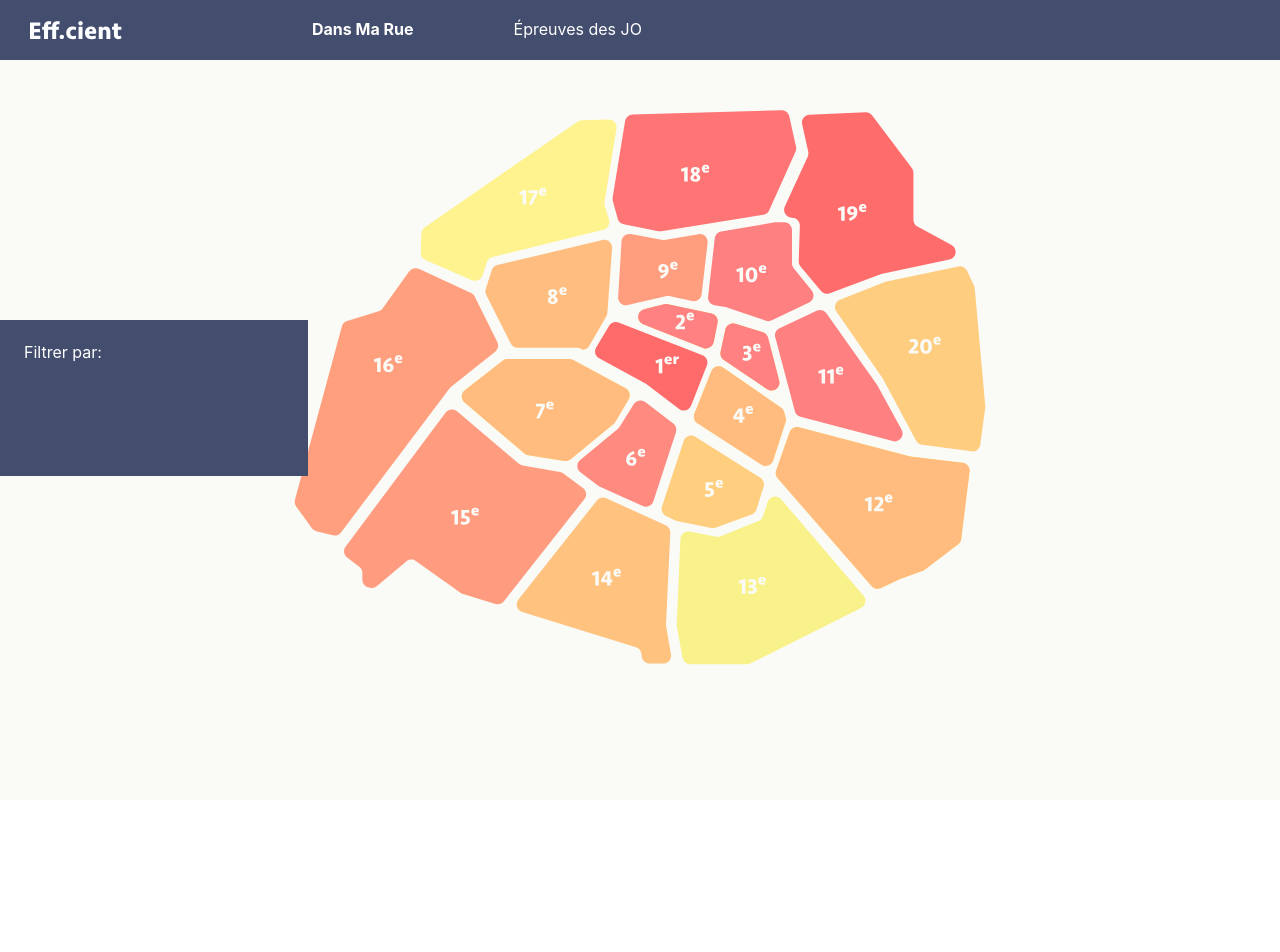
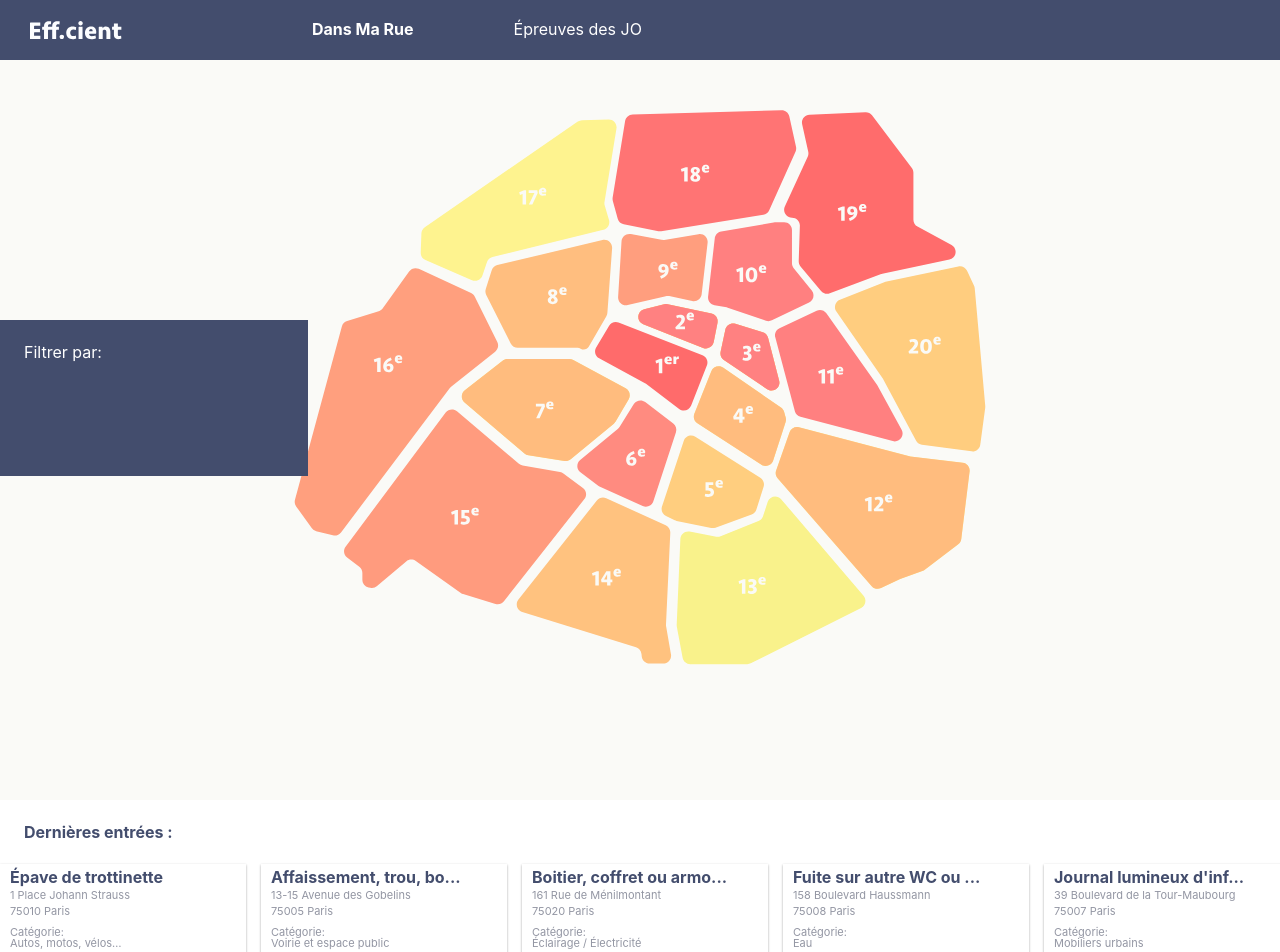
Before and after one commit to MaksymY/hetic-group14-smartcity, a React (Create React App) app: page / in a window 1280 px wide. Shown: the top 952 px of the page. Before the commit the page ends 800 px from the top, so only its background shows below. Built offline with nearby package versions, Linux system fonts and the light colour scheme.

Commit message:
first commit

```diff
--- a/src/App.js
+++ b/src/App.js
@@ -1,5 +1,5 @@
 import React from "react";
-import { Nav } from "./components/Nav";
+import { Nav } from "./components/Nav"
 import { DansMaRue } from "../src/views/DansMaRue";
 import { JoEpreuve } from "../src/views/JoEpreuve";
 import { BrowserRouter as Router, Switch, Route } from "react-router-dom";
--- /dev/null
+++ b/src/components/DansMaRue/ContainerDansMaRue.jsx
@@ -0,0 +1,38 @@
+import React from "react";
+import styled from "styled-components";
+import {color} from "../../style/const"
+import {DansMaRueCard} from "../DansMaRue/DansMaRueCard"
+
+
+const Container = styled.section`
+  display: flex;
+  flex-direction: column;
+  margin-bottom: 40px;
+  justify-content: center;
+`
+
+const ContainerCard = styled.div`
+  display: grid;
+  grid-template-columns: repeat( auto-fill, minmax(200px, 1fr) );
+  grid-gap: 25px;
+`;
+
+const Title = styled.h3`
+  align-self: left;
+  font-size: 16px;
+  padding: 24px 24px;
+  color: ${color.bluePrimary};
+`;
+
+export const ContainerDansMaRue = () => {
+  return (
+    <>
+      <Title>Dernières entrées :</Title>
+      <Container>
+      <ContainerCard>
+        <DansMaRueCard />
+      </ContainerCard>
+     </Container>
+    </>
+  );
+};
--- /dev/null
+++ b/src/components/DansMaRue/DansMaRueCard.jsx
@@ -0,0 +1,50 @@
+import React from "react";
+import styled from "styled-components";
+import {color} from "../../style/const"
+import { DansMaRueData } from "../../data/DansMaRueData"
+
+const Container = styled.div`
+width: 100%;
+height: 100px;
+box-shadow: 0 1px 3px rgba(0,0,0,0.12), 0 1px 2px rgba(0,0,0,0.24);
+padding-left: 10px;
+
+&:hover {
+    cursor: pointer;
+  }
+
+
+h3 {
+	font-size: 16px;
+	color: ${color.bluePrimary};
+	margin: 5px 0 5px 0;
+}
+
+
+p {
+	font-size: 11px;
+	color: ${color.brandColor};
+	margin-bottom: 5px;
+}
+
+span {
+	font-size: 11px;
+	color: ${color.brandColor}
+}
+`;
+
+export const DansMaRueCard = () => {
+  return (
+		<>
+		{DansMaRueData.map((value, index) => {
+			return <Container key={index}>
+				<h3>{value.title}</h3>
+				<p>{value.adress}</p>
+				<p>{value.zipcode}</p>
+				<span>Catégorie:</span>
+				<p>{value.categorie}</p>
+			</Container>
+		})}
+		</>
+  );
+};
--- /dev/null
+++ b/src/data/DansMaRueData.js
@@ -0,0 +1,37 @@
+ 	export const DansMaRueData = [
+	{
+		id: "1",
+		title: "Épave de trottinette",
+		adress: "1 Place Johann Strauss",
+		zipcode: "75010 Paris",
+		categorie: "Autos, motos, vélos…"
+	},
+	{
+		id: "2",
+		title: "Affaissement, trou, bo...",
+		adress: "13-15 Avenue des Gobelins",
+		zipcode: "75005 Paris",
+		categorie: "Voirie et espace public"
+	},
+	{
+		id: "3",
+		title: "Boitier, coffret ou armo...",
+		adress: "161 Rue de Ménilmontant",
+		zipcode: "75020 Paris",
+		categorie: "Éclairage / Électricité"
+	},
+	{
+		id: "4",
+		title: "Fuite sur autre WC ou ...",
+		adress: "158 Boulevard Haussmann",
+		zipcode: "75008 Paris",
+		categorie: "Eau"
+	},
+	{
+		id: "5",
+		title: "Journal lumineux d'inf...",
+		adress: "39 Boulevard de la Tour-Maubourg",
+		zipcode: "75007 Paris",
+		categorie: "Mobiliers urbains"
+	}
+]
--- a/src/style/const.js
+++ b/src/style/const.js
@@ -1,4 +1,5 @@
 export const color = {
   bluePrimary: "#434D6D",
-  backgroundPrimary: "#FAFAF7"
+  backgroundPrimary: "#FAFAF7",
+  brandColor: "#9396A3"
 };
--- a/src/views/DansMaRue.jsx
+++ b/src/views/DansMaRue.jsx
@@ -3,6 +3,7 @@ import styled from "styled-components";
 import { color } from "../style/const";
 import mapParis from "../assets/map.svg";
 import { Filter } from "../components/Filter";
+import {ContainerDansMaRue} from "../components/DansMaRue/ContainerDansMaRue";
 
 const Content = styled.main`
   display: flex;
@@ -19,9 +20,12 @@ const Map = styled.img`
 
 export const DansMaRue = () => {
   return (
+    <>
     <Content>
       <Map src={mapParis} />
       <Filter />
     </Content>
+     <ContainerDansMaRue />
+    </>
   );
 };
```
Also changed, not shown: 1 other file (tests, documents, lock files or other folders).
